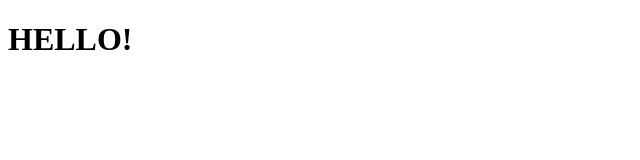
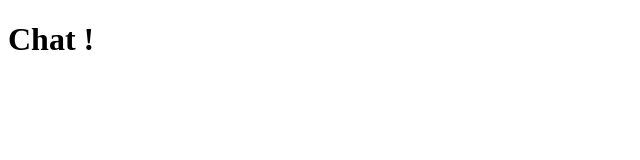
Before and after one commit to elkhoudiry/chat-app-dev, a React (Create React App) app in the folder packages/client/: page /chat in a window 1280 px wide. Shown: the top 160 px of the page, without its empty margins (0-640 px from the left). Built offline with nearby package versions, Linux system fonts and the light colour scheme.

Commit message:
add basic routes to client app

```diff
--- a/packages/client/package.json
+++ b/packages/client/package.json
@@ -10,6 +10,7 @@
     "@types/node": "^12.0.0",
     "@types/react": "^17.0.0",
     "@types/react-dom": "^17.0.0",
+    "@types/react-router-dom": "^5.1.8",
     "react": "^17.0.2",
     "react-dom": "^17.0.2",
     "react-router-dom": "^5.3.0",
--- a/packages/client/src/App.tsx
+++ b/packages/client/src/App.tsx
@@ -1,10 +1,15 @@
 import React from "react";
+import { BrowserRouter as Router, Route } from "react-router-dom";
+
+import { Join, Chat } from "./components";
 
 const App = () => {
     return (
-        <div>
-            <h1>HELLO!</h1>
-        </div>
+        <Router>
+            <Route path="/" exact component={Join} />
+            <Route path="/chat"  component={ Chat }/>
+
+       </Router>
     )
 }
 
--- /dev/null
+++ b/packages/client/src/components/chat/chat.tsx
@@ -0,0 +1,9 @@
+import React from 'react'
+
+const Chat = () => {
+    return (
+        <h1>Chat !</h1>
+    )
+}
+
+export default Chat
--- /dev/null
+++ b/packages/client/src/components/index.ts
@@ -0,0 +1,2 @@
+export { default as Join } from "./join/join";
+export { default as Chat } from "./chat/chat";
--- /dev/null
+++ b/packages/client/src/components/join/join.tsx
@@ -0,0 +1,9 @@
+import React from 'react'
+
+const Join = () => {
+    return (
+        <h1>JOIN !</h1>
+    )
+}
+
+export default Join
--- /dev/null
+++ b/packages/client/src/react-app-env.d.ts
@@ -0,0 +1 @@
+/// <reference types="react-scripts" />
```
Also changed, not shown: packages/client/tsconfig.json (+2 -8 lines), 1 other file (tests, documents, lock files or other folders).
